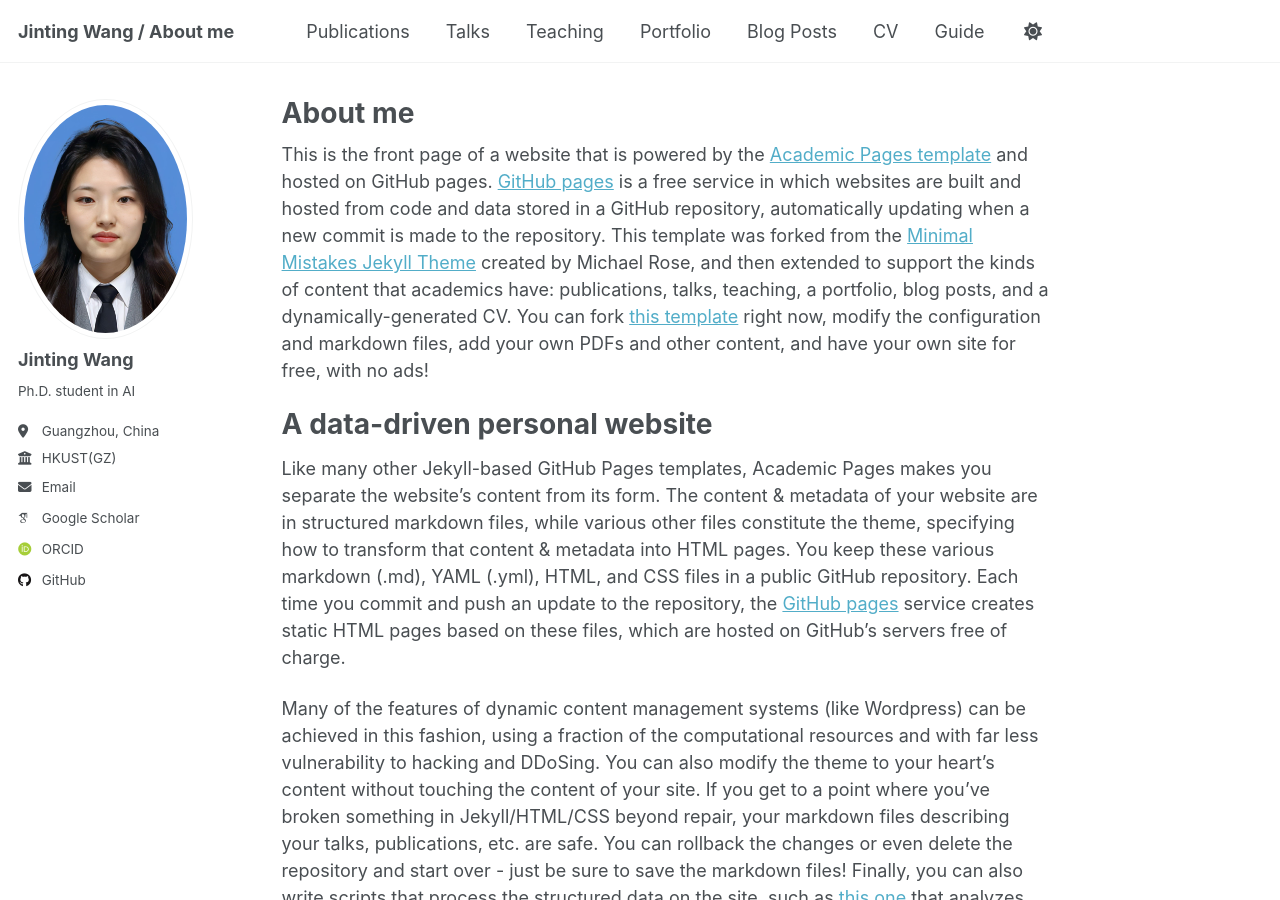
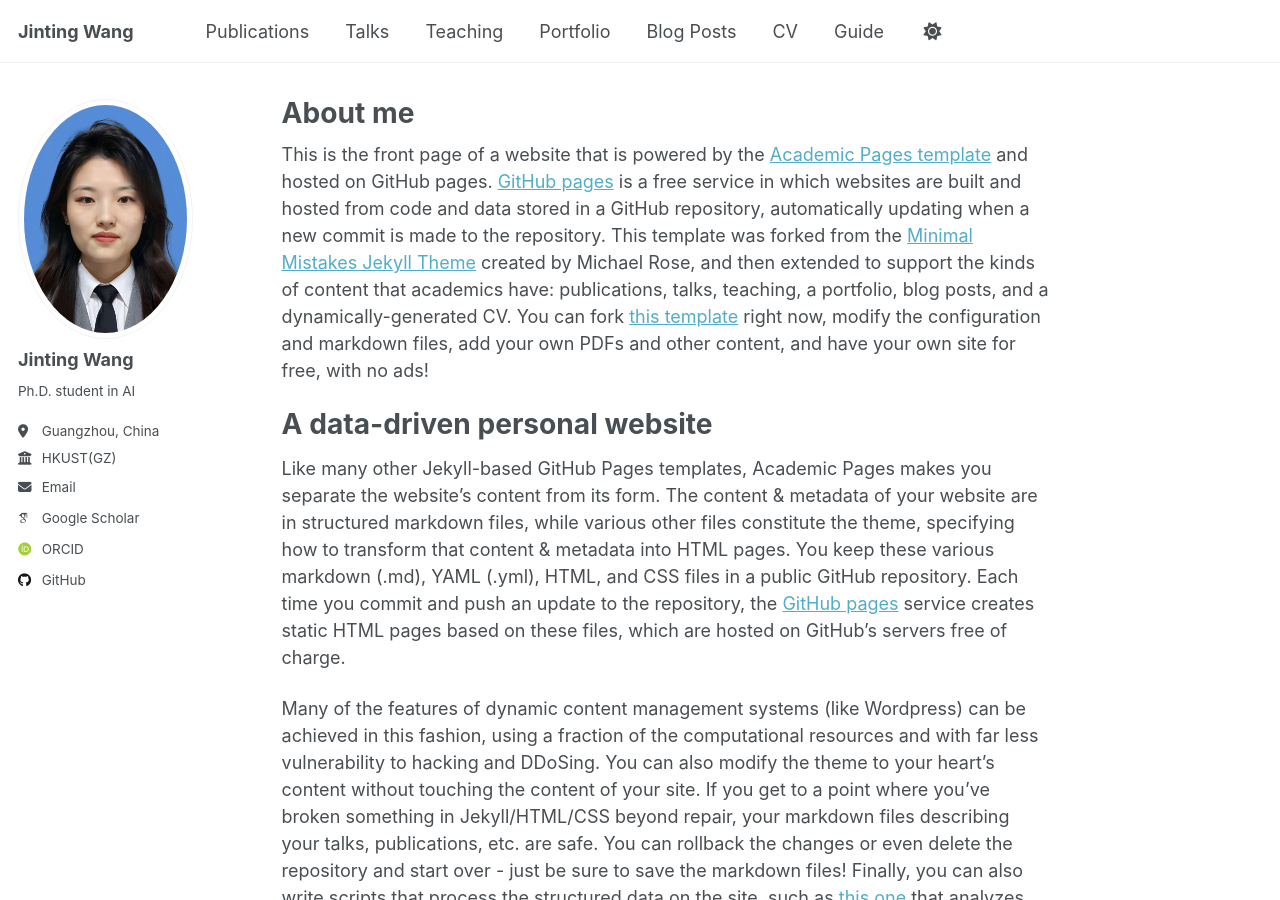
Before and after one commit to beria-moon/Beria.github.io, a Jekyll site: the page built from _pages/about.md, in a window 1280 px wide and 900 px high. Built offline with Jekyll 4.4.1, drawn with Linux system fonts in a browser that asks for light colours; some web fonts are replaced; a file with an impossible date is left out.

Commit message:
Update _config.yml

```diff
--- a/_config.yml
+++ b/_config.yml
@@ -9,7 +9,7 @@
 # Basic Site Settings
 locale                   : "en-US"
 site_theme               : "default"
-title                    : "Jinting Wang / About me"
+title                    : "Jinting Wang"
 title_separator          : "-"
 name                     : &name "Jinting Wang"
 description              : &description "Ph.D. student in AI."
```
